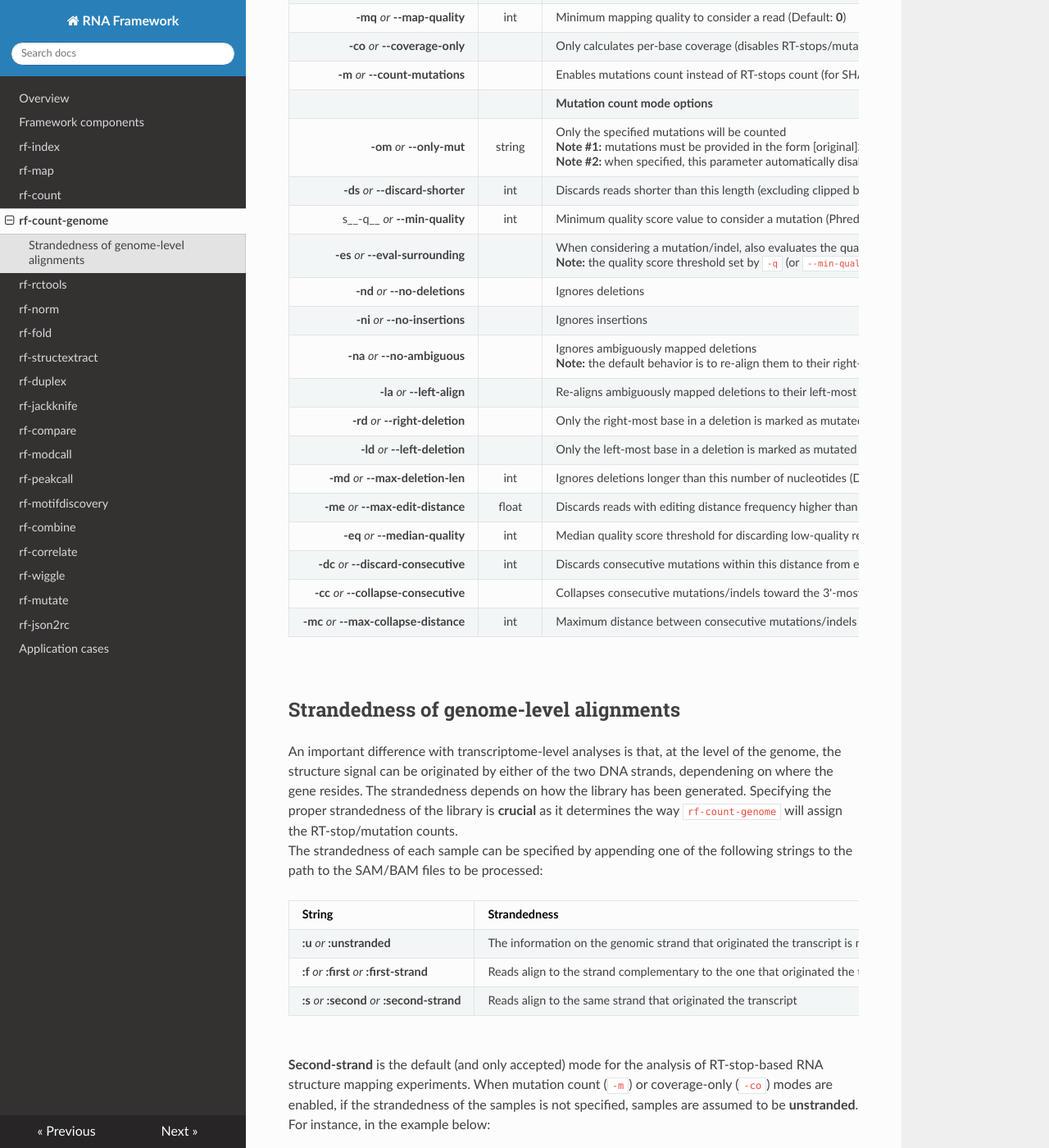
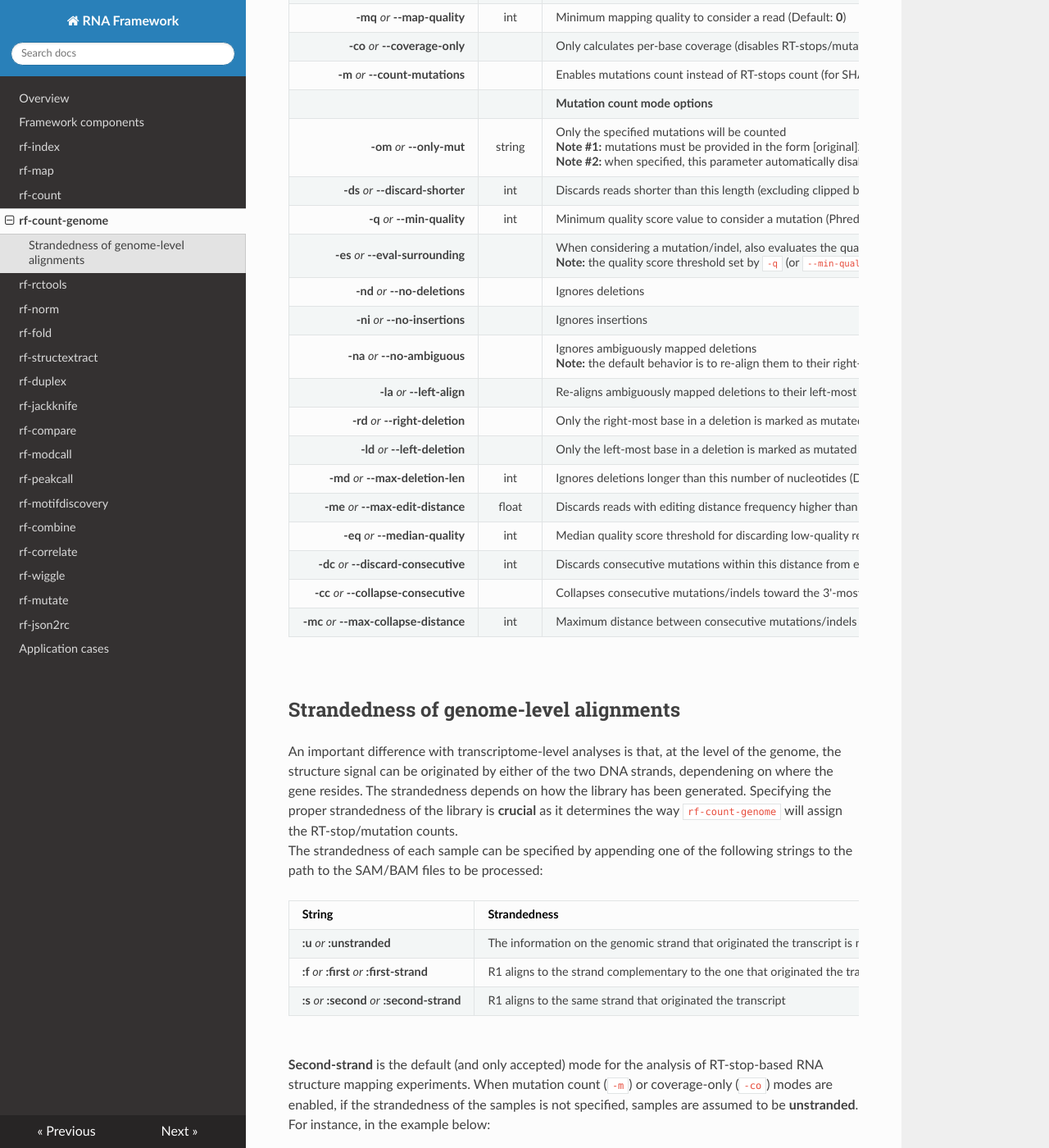
Before and after one commit to dincarnato/RNAFramework-docs, an MkDocs documentation site: the page built from docs/rf-count-genome.md, in a window 1280 px wide and 1400 px high, scrolled down 1055 px. Shown: the whole window at 82% size. Built offline with MkDocs 1.6.1, drawn with Linux system fonts in a browser that asks for light colours; nearby versions of some CDN libraries; old or Windows-style settings are respelled for this version of MkDocs.

Commit message:
Clarified ambiguity in rf-count-genome manual

```diff
--- a/docs/rf-count-genome.md
+++ b/docs/rf-count-genome.md
@@ -30,7 +30,7 @@ __-m__ *or* __--count-mutations__ | | Enables mutations count instead of RT-stop
  | | __Mutation count mode options__
 __-om__ *or* __--only-mut__ | string | Only the specified mutations will be counted<br/>__Note #1:__ mutations must be provided in the form [original]2[mutated]. For example, "A2T" (or "A>T", or "A:T") will only count mutation events in which a reference A base has been sequenced as a T. IUPAC codes are also accepted. Multiple mutations must be provided as a comma (or semi-colon) separated list (e.g. A2T;C:N,G>A)<br/>__Note #2:__ when specified, this parameter automatically disables insertion and deletion count
 __-ds__ *or* __--discard-shorter__ | int | Discards reads shorter than this length (excluding clipped bases, Default: __1__)
-s__-q__ *or* __--min-quality__ | int | Minimum quality score value to consider a mutation (Phred+33, requires ``-m``, Default: __20__)
+__-q__ *or* __--min-quality__ | int | Minimum quality score value to consider a mutation (Phred+33, requires ``-m``, Default: __20__)
 __-es__ *or* __--eval-surrounding__ | | When considering a mutation/indel, also evaluates the quality of surrounding bases (&#177;1 nt)<br/>__Note:__ the quality score threshold set by ``-q`` (or ``--min-quality``) also applies to these bases
 __-nd__ *or* __--no-deletions__ | | Ignores deletions
 __-ni__ *or* __--no-insertions__ | | Ignores insertions
@@ -54,8 +54,8 @@ The strandedness of each sample can be specified by appending one of the followi
 String     | Strandedness
 -----------| :------------
 __:u__ *or* __:unstranded__ | The information on the genomic strand that originated the transcript is not preserved
-__:f__ *or* __:first__ *or* __:first-strand__ | Reads align to the strand complementary to the one that originated the transcript
-__:s__ *or* __:second__ *or* __:second-strand__ | Reads align to the same strand that originated the transcript
+__:f__ *or* __:first__ *or* __:first-strand__ | R1 aligns to the strand complementary to the one that originated the transcript
+__:s__ *or* __:second__ *or* __:second-strand__ | R1 aligns to the same strand that originated the transcript
 
 <br/>
 __Second-strand__ is the default (and only accepted) mode for the analysis of RT-stop-based RNA structure mapping experiments. When mutation count (``-m``) or coverage-only (``-co``) modes are enabled, if the strandedness of the samples is not specified, samples are assumed to be __unstranded__.<br/>
```
